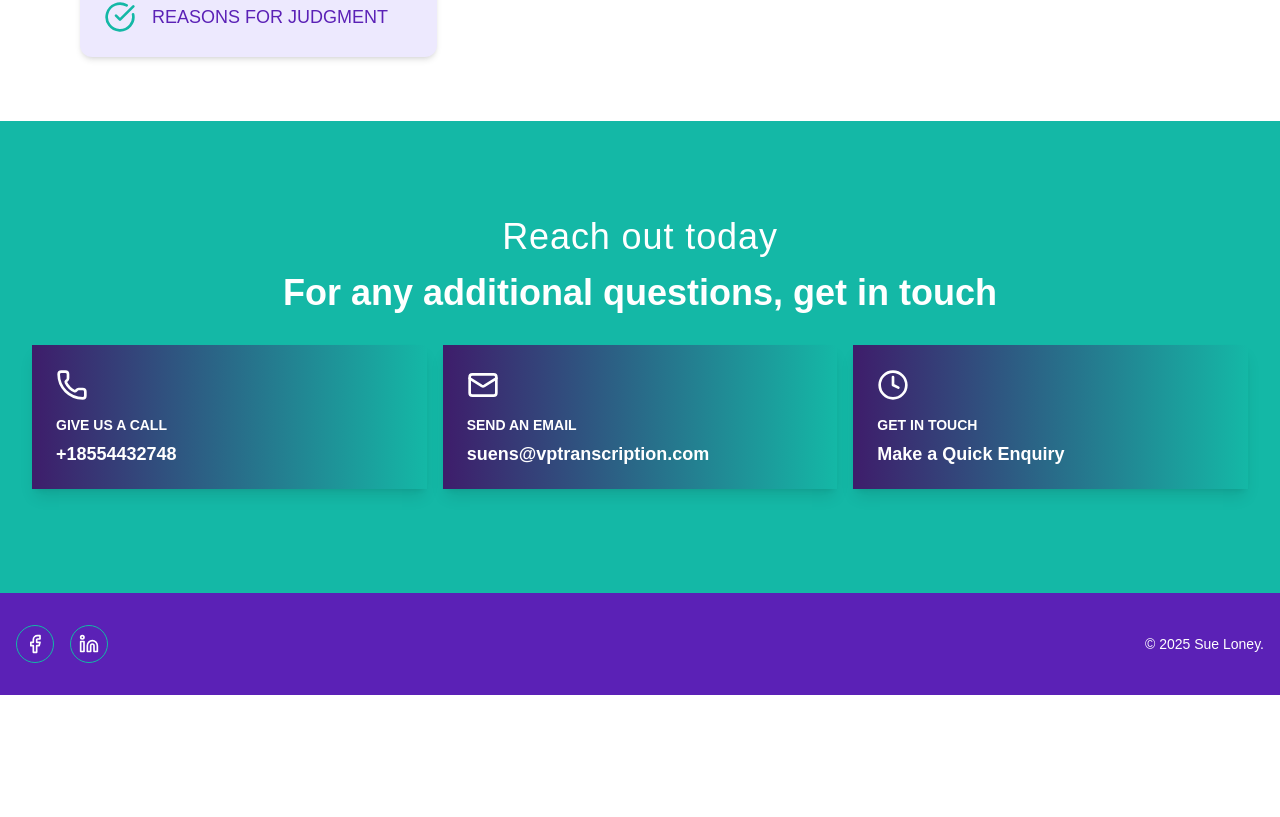
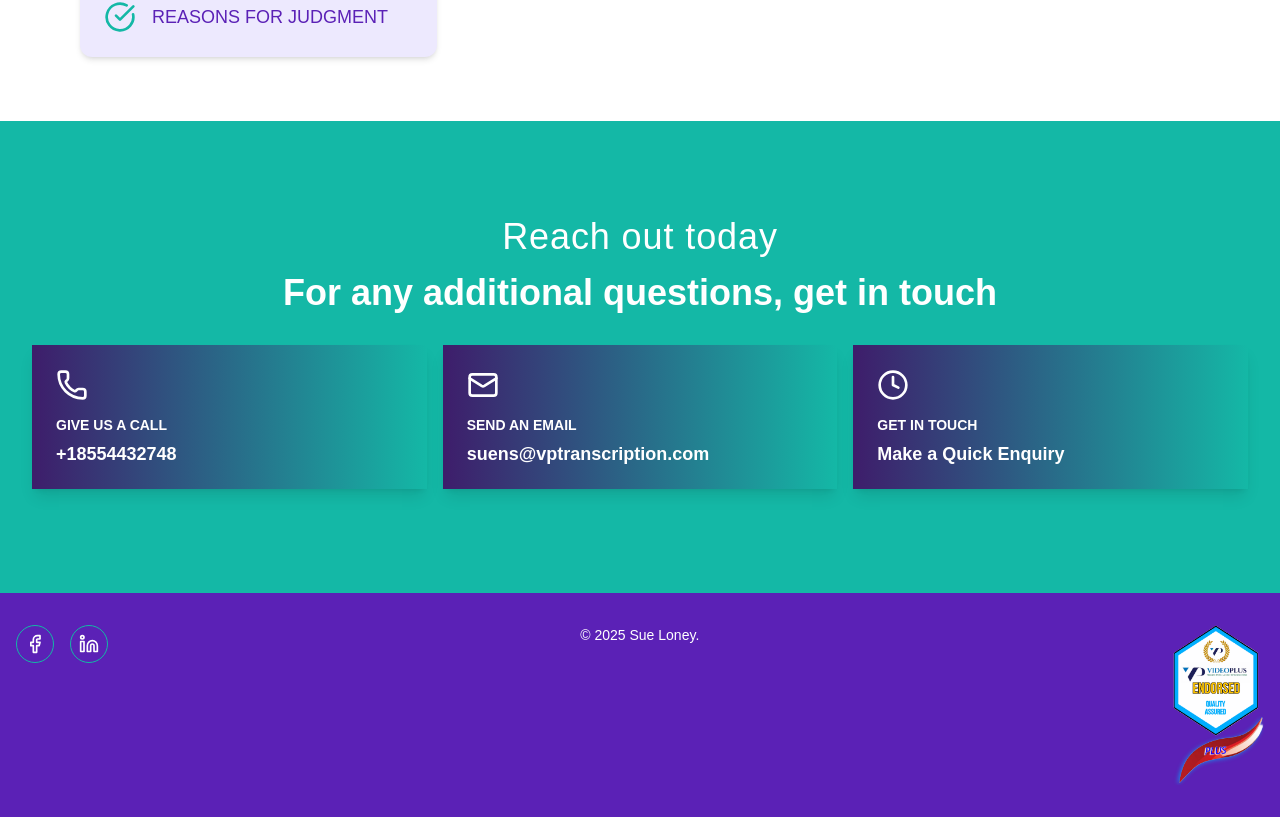
Before and after one commit to mitrabmukherjee/portfolio, a Next.js app: page / in a window 1280 px wide. Shown: the part 2173-2990 px from the top of the page. Before the commit the page ends 2868 px from the top, so only its background shows below. Built offline with nearby package versions, Linux system fonts and the light colour scheme; a web font is replaced by a local one.

Commit message:
feat: videoplus endorsed svg

```diff
--- a/src/app/components/Footer.tsx
+++ b/src/app/components/Footer.tsx
@@ -1,4 +1,11 @@
-import { Facebook, Youtube, Instagram, MessageCircle, Linkedin } from "lucide-react";
+import {
+  Facebook,
+  Youtube,
+  Instagram,
+  MessageCircle,
+  Linkedin,
+} from "lucide-react";
+import Image from "next/image";
 
 const socialLinks = [
   {
@@ -16,7 +23,8 @@ const socialLinks = [
 export default function Footer() {
   return (
     <footer className="bg-primary">
-      <div className="mx-auto max-w-7xl w-full px-4 py-8 flex flex-col md:flex-row items-center justify-between gap-4 text-sm text-white">
+      <div className="mx-auto max-w-7xl w-full px-4 py-8 flex flex-col md:flex-row items-start justify-between gap-4 text-sm text-white">
+        {/* First flex: Social Media Icons */}
         <div className="flex items-center gap-4">
           {socialLinks.map(({ icon: Icon, href, label }) => (
             <a
@@ -29,7 +37,22 @@ export default function Footer() {
             </a>
           ))}
         </div>
-        <div>© {new Date().getFullYear()} Sue Loney.</div>
+
+        {/* Second flex: Copyright Text */}
+        <div className="flex items-center">
+          <div>© {new Date().getFullYear()} Sue Loney.</div>
+        </div>
+
+        {/* Third flex: VideoPlus Image */}
+        <div className="flex items-center">
+          <Image
+            src="/images/VideoPlus_Endorsed_Icon.svg"
+            alt="VideoPlus Endorsed"
+            width={100}
+            height={100}
+            className="h-auto w-auto max-h-40"
+          />
+        </div>
       </div>
     </footer>
   );
```
Also changed, not shown: public/images/VideoPlus_Endorsed_Icon.svg (added).
